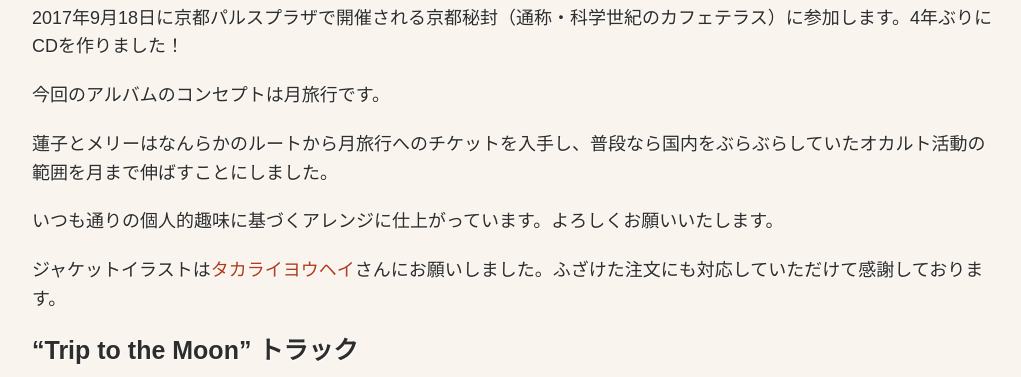
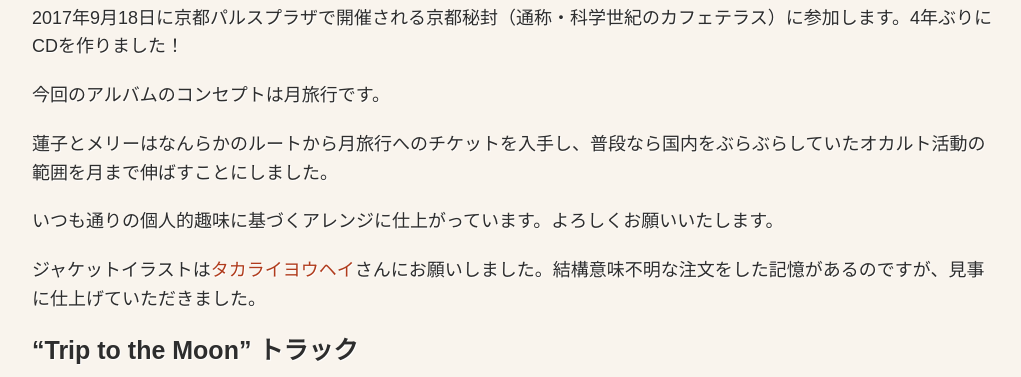
Before and after one commit to oameya/oameya.com, a Jekyll site: the page built from _posts/2017-09-07-kyoto-hifuu.markdown, in a window 1280 px wide and 900 px high, scrolled down 317 px, cut to the strip 0-377 px from the top of the window. Shown: the whole strip, without its empty margins (128-1149 px from the left). Built offline with Jekyll 4.4.1, drawn with Linux system fonts in a browser that asks for light colours; nearby versions of some CDN libraries.

Commit message:
Updated Kyoto Hifuu

```diff
--- a/_posts/2017-09-07-kyoto-hifuu.markdown
+++ b/_posts/2017-09-07-kyoto-hifuu.markdown
@@ -11,7 +11,7 @@ date: 2017-09-07 12:45:00 +09:00
 
 いつも通りの個人的趣味に基づくアレンジに仕上がっています。よろしくお願いいたします。
 
-ジャケットイラストは[タカライヨウヘイ](http://takaraiya.com)さんにお願いしました。ふざけた注文にも対応していただけて感謝しております。
+ジャケットイラストは[タカライヨウヘイ](http://takaraiya.com)さんにお願いしました。結構意味不明な注文をした記憶があるのですが、見事に仕上げていただきました。
 
 ## "Trip to the Moon" トラック
 
```
